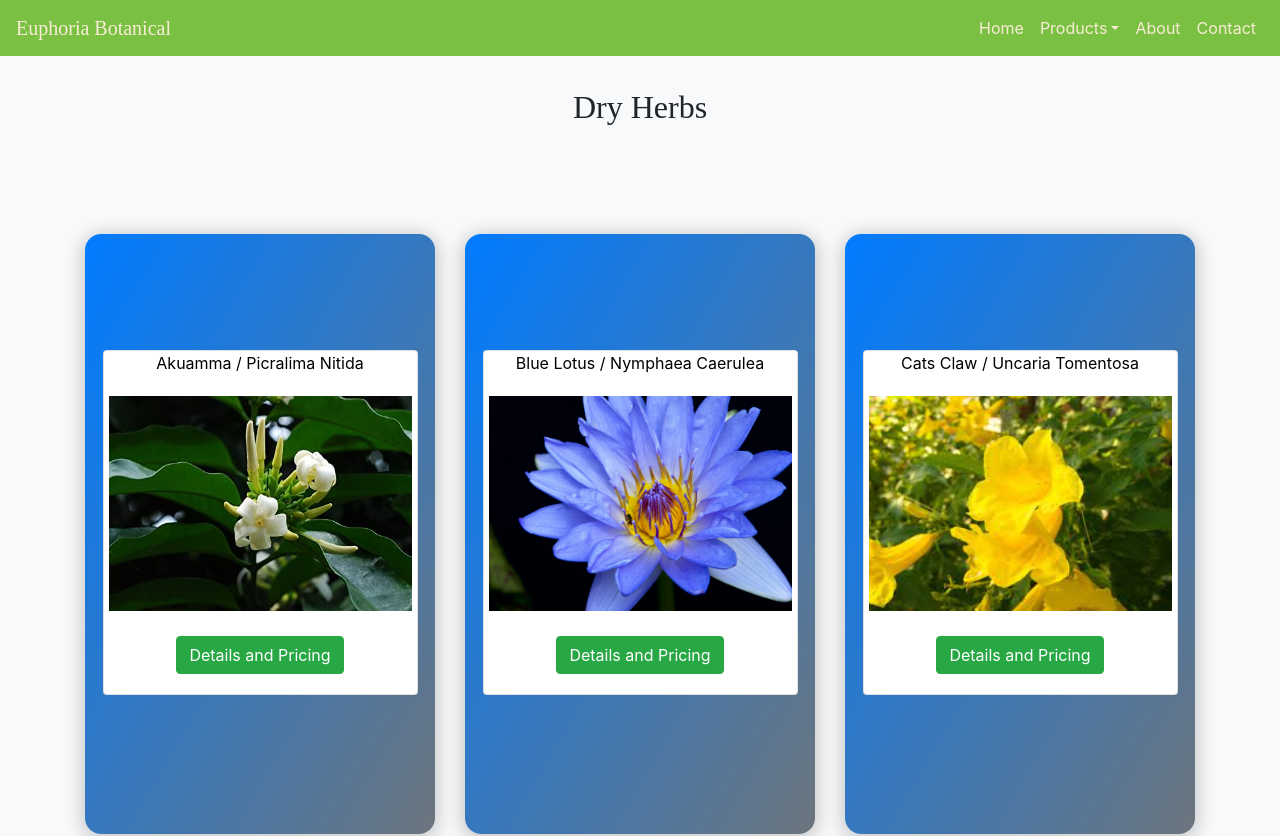
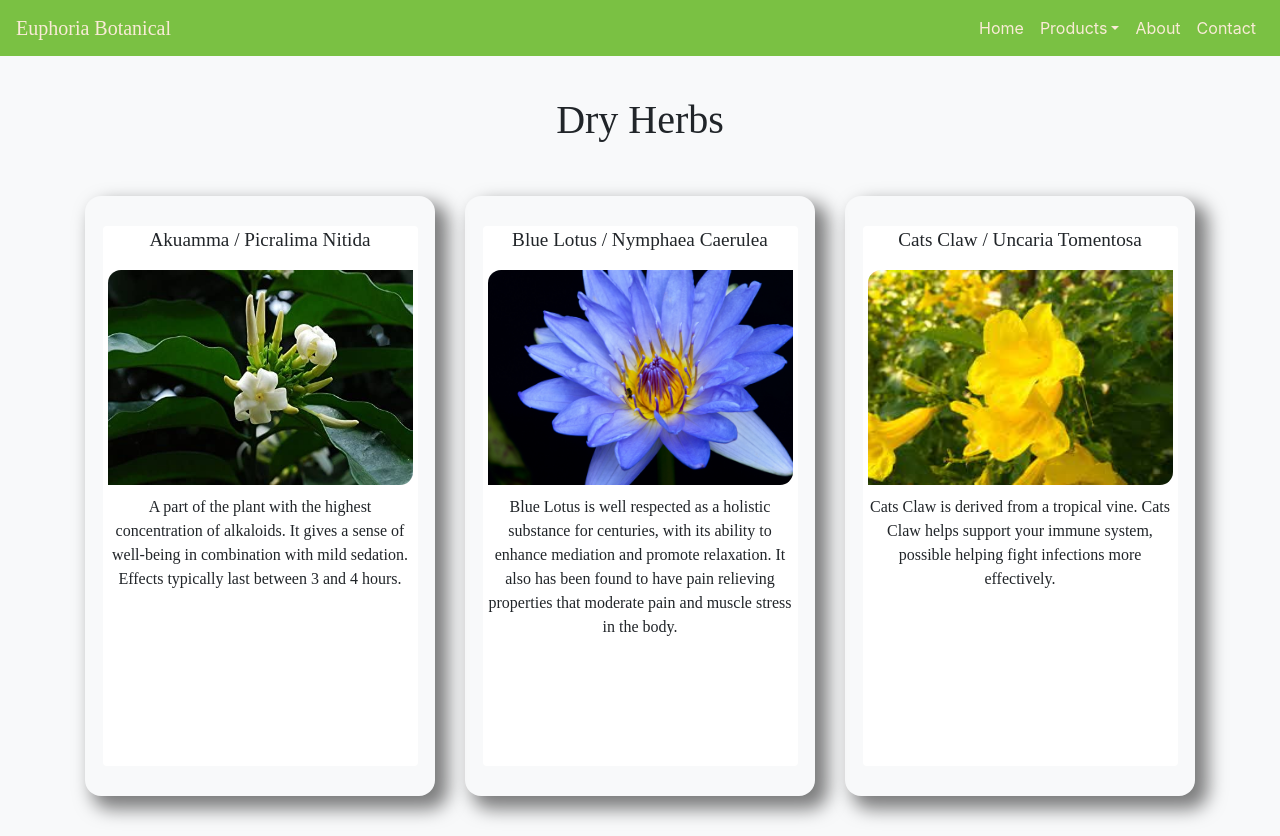
Before and after one commit to dballowe7912/euphoria-botanical, a React (Create React App) app: page /herbs in a window 1280 px wide. Shown: the top 836 px of the page. Built offline with nearby package versions, Linux system fonts and the light colour scheme; a web font is replaced by a local one.

Commit message:
Styled front of flip cards for dry herbs

```diff
--- a/src/components/App.css
+++ b/src/components/App.css
@@ -52,6 +52,8 @@ h5 {
 
 .page-title {
   padding-top: 1em;
+  max-height: 10px;
+  margin: auto;
 }
 
 .card-container {
@@ -62,6 +64,8 @@ h5 {
 
 .card {
   width: 90%;
+  height: 90%;
+  border: none;
 }
 
 .card__inner {
@@ -89,11 +93,11 @@ h5 {
   backface-visibility: hidden;
   overflow: hidden;
   border-radius: 16px;
-  box-shadow: 0px 3px 18px 3px rgba(0, 0, 0, 0.2);
+  box-shadow: 10px 10px 18px 3px rgba(0, 0, 0, 0.5);
 }
 
+
 .card__face--front {
-  background-image: linear-gradient(to bottom right, var(--primary), var(--secondary)) ;
   display: flex;
   align-items: center;
   justify-content: center;
@@ -102,6 +106,11 @@ h5 {
 .card__face--back {
   background-color: var(--light);
   transform: rotateY(180deg);
+  box-shadow: 10px 10px 18px 3px rgba(0, 0, 0, 0.5);
+}
+
+.card-body {
+  padding: 5px !important;
 }
 
 .card__content {
@@ -109,29 +118,25 @@ h5 {
   height: 100%;
 }
 
-.card:hover {
-  box-shadow: 0 15px 15px rgba(0, 0, 0, 0.5);
-}
-
 .card-img-style {
   height: 225px;
   width: 100%;
   display: block;
   padding: 5px 5px;
+  border-radius: 18px  0 18px 0;
+  margin-top: 10px;
+}
+
+.card-title {
+  font-size: 1.2em;
+}
+
+.card-text {
+  margin: 0;
 }
 
 p.card-text {
   text-align: center;
-}
-
-div.card-button {
-  display: flex;
-  justify-content: center;
-}
-
-.clickable-card {
-  color: #000;
-  text-decoration: none;
 }
 
 .clickable-card:hover {
--- a/src/components/DryHerbCard.js
+++ b/src/components/DryHerbCard.js
@@ -9,11 +9,14 @@ function DryHerbCard({herbTitle, src, details}) {
     }
 
     return (
-        <div className="card-container col-md-4 clickable-card" onClick={handleClick}>
+        <div
+            onClick={handleClick}
+            className="card-container col-md-4 clickable-card"
+        >
             <div className={`card__inner ${flipped ? 'isFlipped' : ''}`}>
                 <div className=" card__face card__face--front">
-                    <div className="card mb-4 box-shadow">
-                        <p className="card-text">{herbTitle}</p>
+                    <div className="card">
+                        <p className="card-text custom-font card-title">{herbTitle}</p>
                         <img className="card-img-top card-img-style"
                             data-src="holder.js/100px225?theme=thumb&amp;bg=55595c&amp;fg=eceeef&amp;text=Thumbnail"
                             alt="Thumbnail [100%x225]"
@@ -21,12 +24,8 @@ function DryHerbCard({herbTitle, src, details}) {
                             data-holder-rendered="true"
                         />
                         <div className="card-body">
-                            <div className='card-button'>
-                                <button
-                                    className="btn btn-success"
-                                    onClick={handleClick}
-                                >Details and Pricing</button>
-                            </div>
+                        <p className="card-text custom-font card-summary">{details}</p>
+
                         </div>
                     </div>
                 </div>
@@ -39,15 +38,7 @@ function DryHerbCard({herbTitle, src, details}) {
                             data-holder-rendered="true"
                         />
                         <div className="card-body">
-                            <p className="card-text">{details}</p>
-                            <div className='card-button'>
-                                <button
-                                    className="btn btn-success"
-                                    onClick={handleClick}
-                                >
-                                    Back
-                                </button>
-                            </div>
+
                         </div>
                     </div>
                 </div>
--- a/src/pages/DryHerbs.js
+++ b/src/pages/DryHerbs.js
@@ -40,9 +40,10 @@ function DryHerbs() {
     <div className="dry-herbs-page">
         <Navbar/>
         <div className="album bg-light">
-        <h2 className="custom-font text-center page-title">Dry Herbs</h2>
             <div className="container">
-
+            <div className="row">
+                <h1 className="custom-font text-center page-title" style={{maxHeight: '10px', margin: 'auto'}}>Dry Herbs</h1>
+            </div>
                 <div className="row" style={{paddingTop: "0"}}>
                     <DryHerbCard
                         src={akuamma}
```
